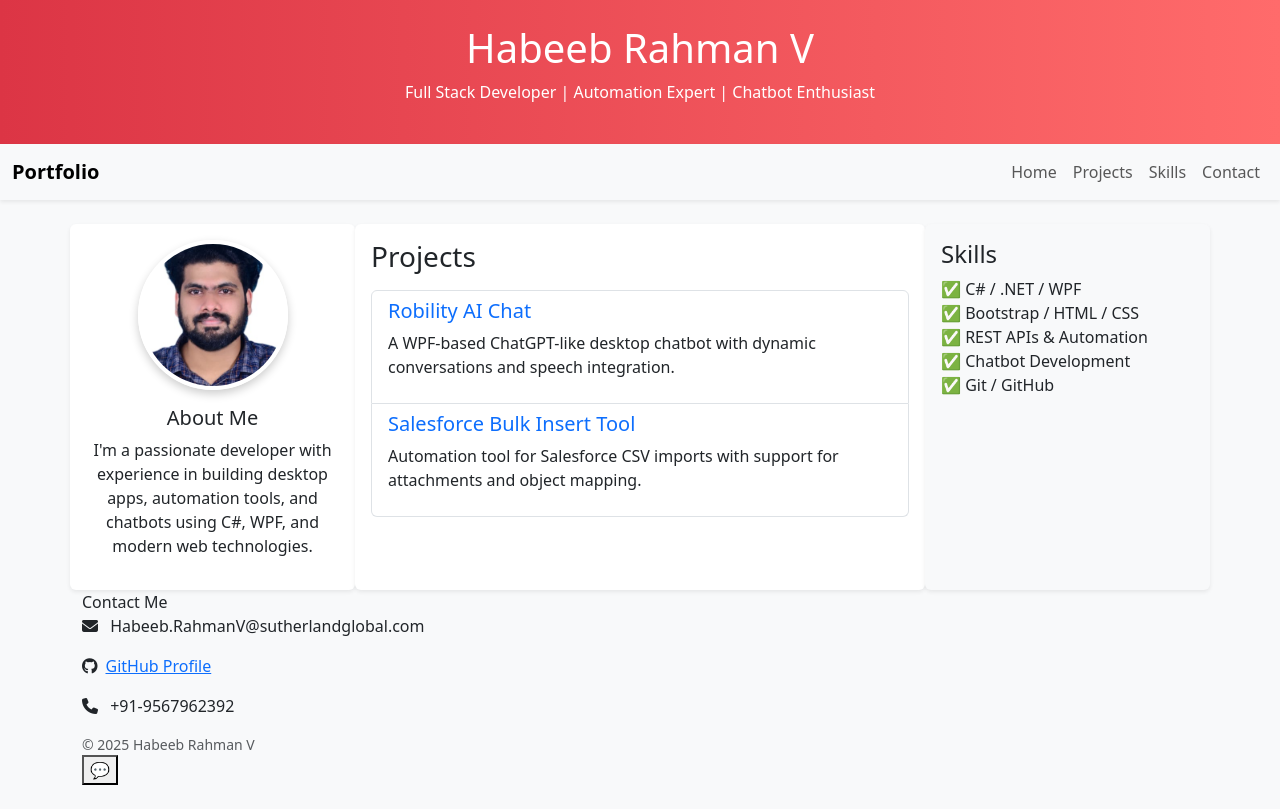
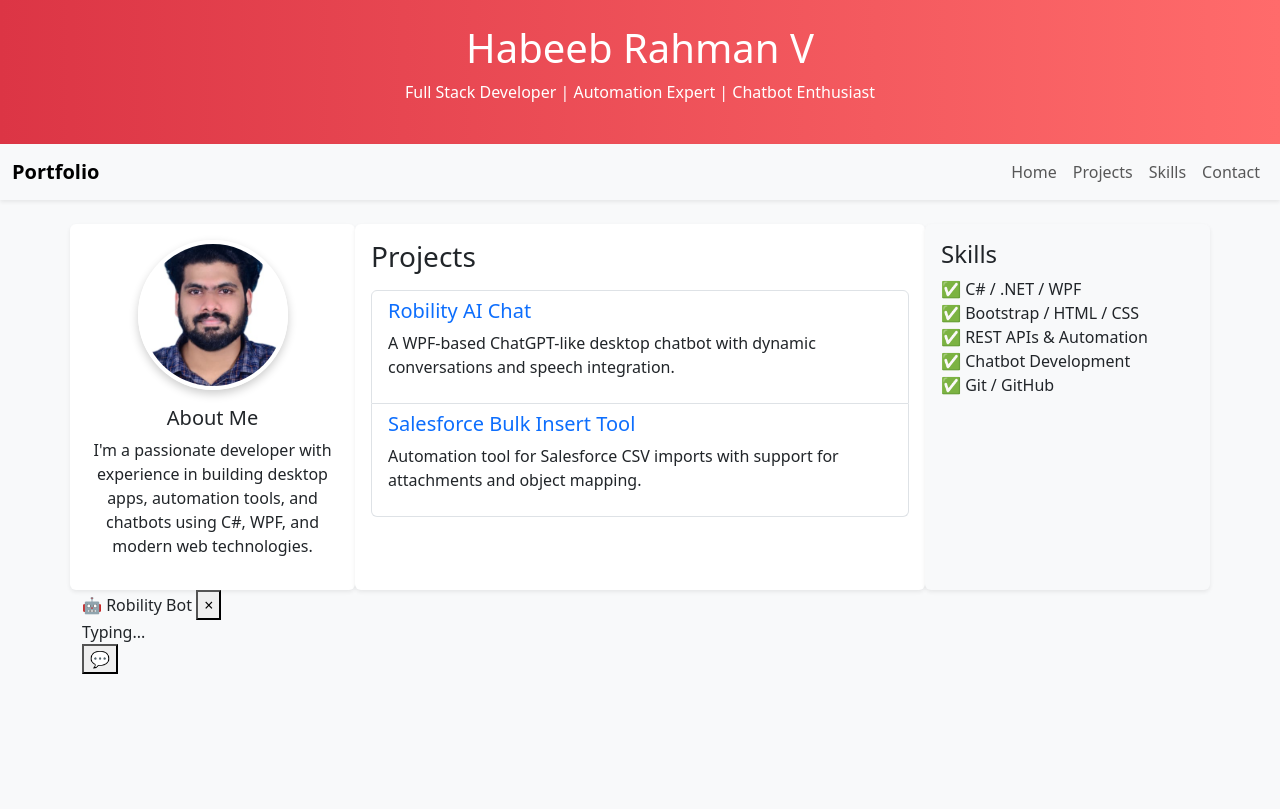
Before and after one commit to HabzSutherland/my-portfolio, a plain HTML site: page index.html in a window 1280 px wide. Drawn offline with nearby package versions, Linux system fonts and the light colour scheme.

Commit message:
Update index.html

```diff
--- a/index.html
+++ b/index.html
@@ -87,19 +87,20 @@
       </article>
     </div>
 
-  <!-- Chat-like Contact Window -->
+<!-- Chat-like Contact Window -->
 <div id="chatbot-window" class="chat-popup">
-  <div class="chat-header">Contact Me</div>
-  <div class="chat-body">
-    <p><i class="fas fa-envelope me-2"></i> Habeeb.RahmanV@sutherlandglobal.com</p>
-    <p><i class="fab fa-github me-2"></i><a href="https://github.com/habeebrahmanv" target="_blank">GitHub Profile</a></p>
-    <p><i class="fas fa-phone me-2"></i> +91-9567962392</p>
-    <p class="small text-muted mt-3 mb-0">&copy; 2025 Habeeb Rahman V</p>
+  <div class="chat-header">
+    🤖 Robility Bot
+    <button class="close-btn" onclick="toggleChat()">×</button>
+  </div>
+  <div class="chat-body" id="chat-body">
+    <div id="typing-indicator" class="typing">Typing<span>.</span><span>.</span><span>.</span></div>
   </div>
 </div>
 
 <!-- Floating Chat Button -->
 <button id="chatbot-toggle" onclick="toggleChat()">💬</button>
+
 
 <script>
   function toggleChat() {
```
